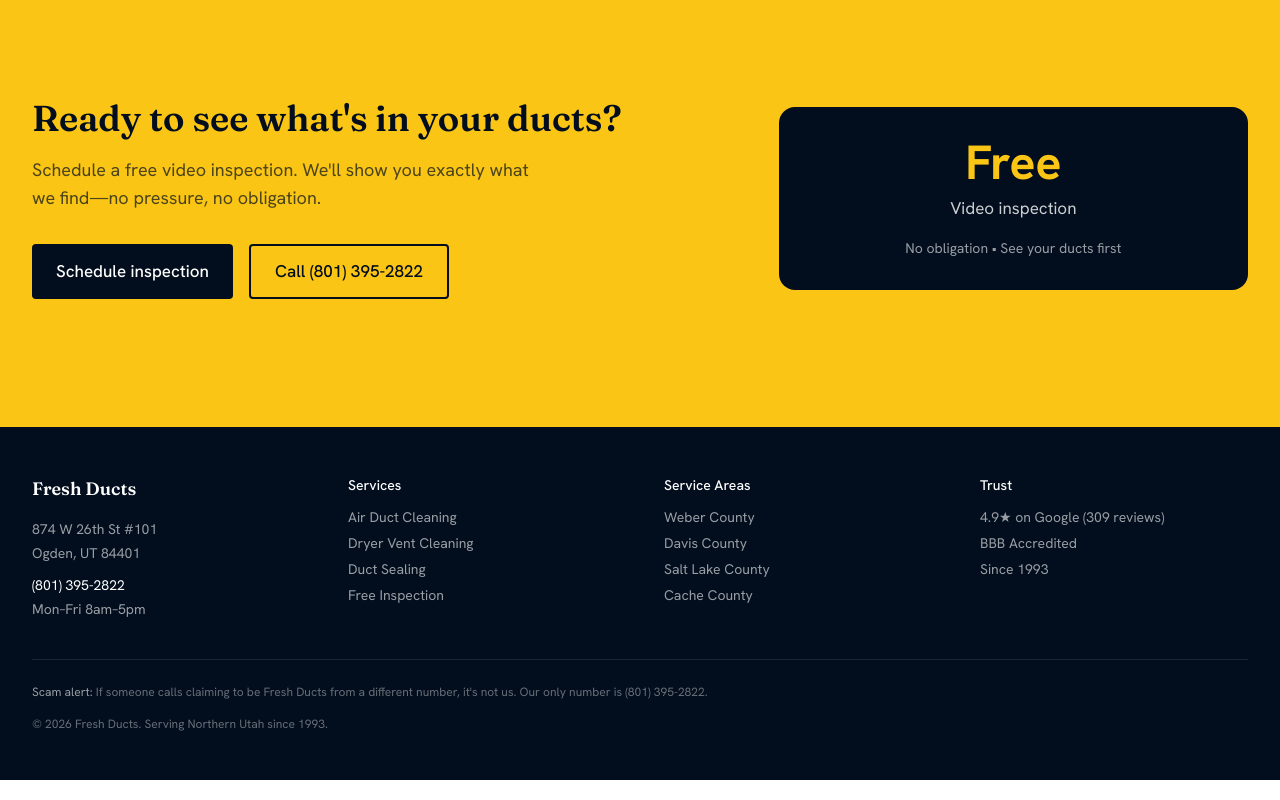
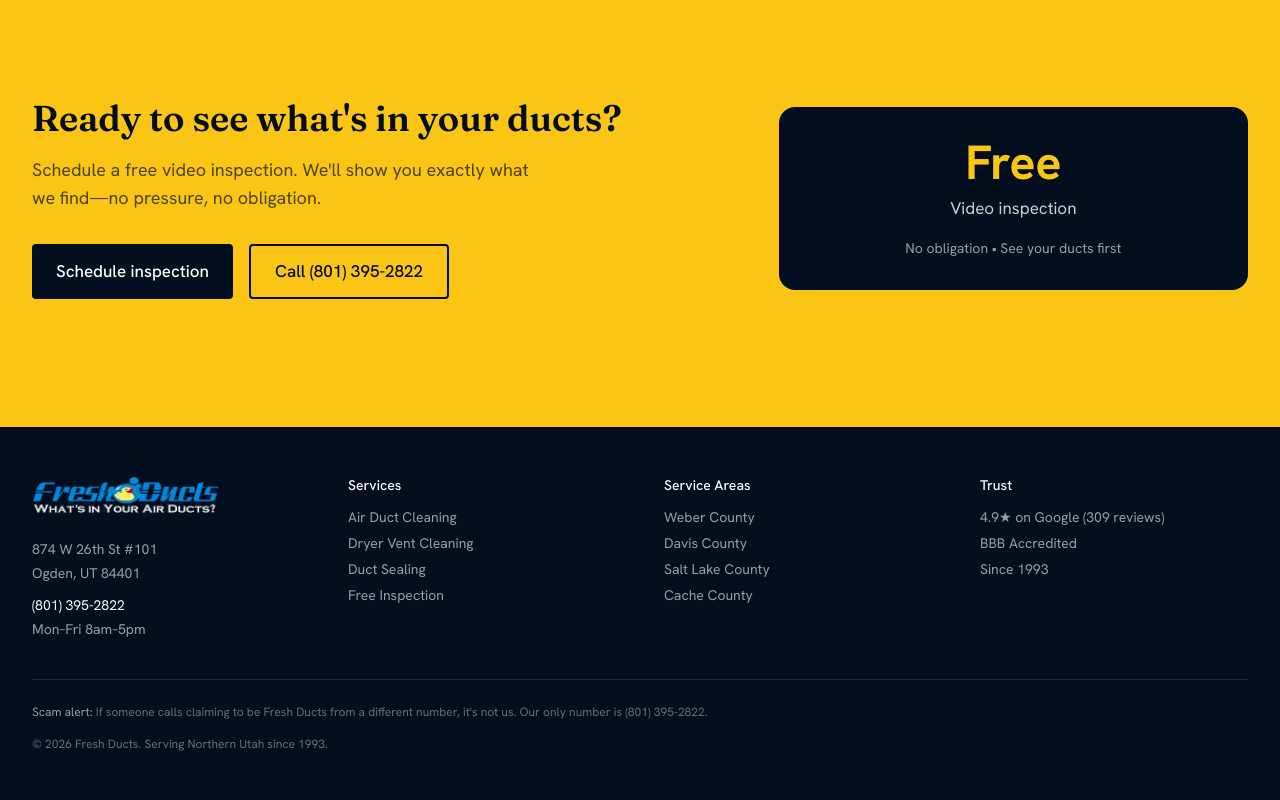
Before and after one commit to opkie-bot/fresh-ducts, a Next.js app: page / in a window 1280 px wide. Shown: the part 8312-9112 px from the top of the page. Built offline with nearby package versions, Linux system fonts and the light colour scheme.

Commit message:
Update Footer.tsx

```diff
--- a/components/layout/Footer.tsx
+++ b/components/layout/Footer.tsx
@@ -1,4 +1,5 @@
 import Link from "next/link";
+import Image from "next/image";
 
 const PHONE_NUMBER = "(801) 395-2822";
 const PHONE_HREF = "tel:+18013952822";
@@ -10,7 +11,15 @@
         <div className="grid grid-cols-1 md:grid-cols-2 lg:grid-cols-4 gap-8 lg:gap-12">
           {/* Contact */}
           <div>
-            <p className="font-display text-lg font-semibold mb-4">Fresh Ducts</p>
+            <Link href="/" className="inline-block mb-4">
+              <Image
+                src="/logo.webp"
+                alt="Fresh Ducts"
+                width={140}
+                height={50}
+                className="h-10 w-auto"
+              />
+            </Link>
             <address className="not-italic text-sm text-white/60 space-y-1">
               <p>874 W 26th St #101</p>
               <p>Ogden, UT 84401</p>
```
